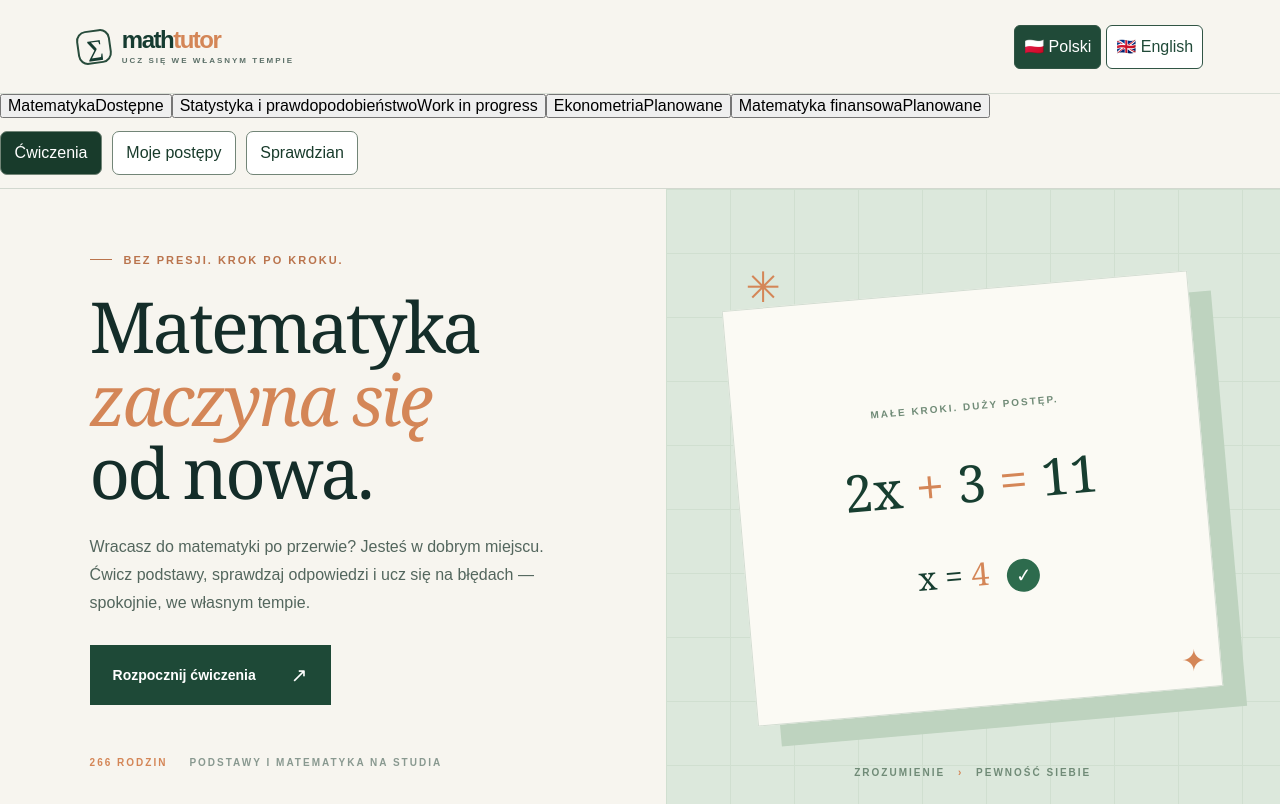
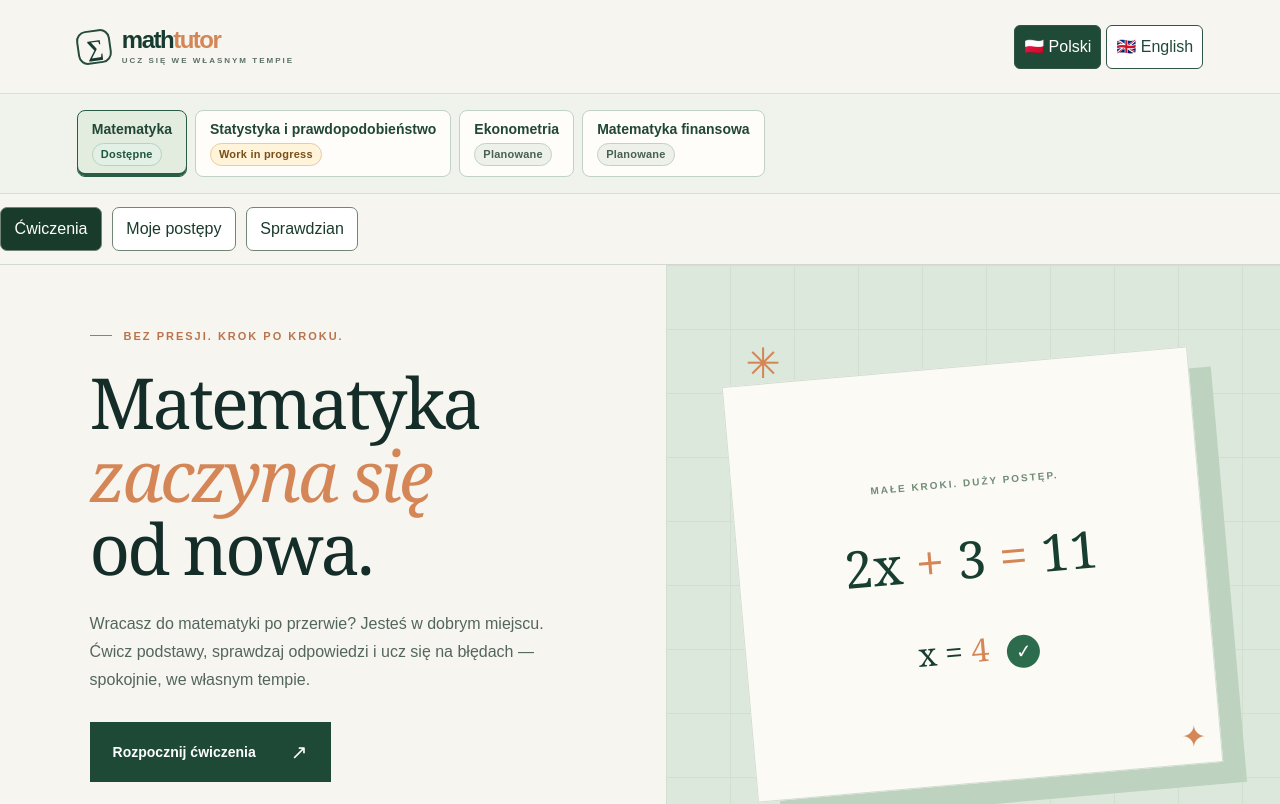
Before and after one commit to eluyz/math-tutor-app, a React (Vite) app: page / in a window 1280 px wide. Shown: the top 804 px of the page. Built offline with nearby package versions, Linux system fonts and the light colour scheme.

Commit message:
feat(roadmap): integrate subject navigation in src/styles.css

```diff
--- a/src/styles.css
+++ b/src/styles.css
@@ -937,3 +937,84 @@ footer p {
   .exercise-layout { grid-template-columns: minmax(0, 1fr); }
   .exercise-panel { min-width: 0; }
 }
+
+/* Subject roadmap: separate public subject navigation from practice/progress modes. */
+.subject-navigation {
+  display: flex;
+  flex-wrap: wrap;
+  gap: 8px;
+  align-items: stretch;
+  padding: 16px clamp(24px, 6vw, 96px);
+  border-bottom: 1px solid #d9dfd6;
+  background: #f0f3eb;
+}
+.subject-navigation button {
+  display: flex;
+  flex-direction: column;
+  justify-content: center;
+  align-items: flex-start;
+  gap: 6px;
+  min-height: 62px;
+  padding: 10px 14px;
+  border: 1px solid #c2d1c5;
+  border-radius: 8px;
+  background: #fffdfa;
+  color: #214736;
+  text-align: left;
+}
+.subject-navigation button[aria-current="page"] {
+  border-color: #285c44;
+  box-shadow: inset 0 -3px #285c44;
+  background: #e2ecdf;
+}
+.subject-navigation button:disabled { opacity: .65; cursor: not-allowed; }
+.subject-nav-label { font-weight: 700; font-size: 14px; }
+.subject-status {
+  display: inline-flex;
+  align-self: flex-start;
+  padding: 3px 8px;
+  border: 1px solid #c2d1c5;
+  border-radius: 999px;
+  font-size: 11px;
+  font-weight: 700;
+  letter-spacing: .02em;
+  line-height: 1.4;
+  color: #486052;
+  background: #edf1e9;
+}
+.subject-status--available { color: #22563d; border-color: #b6d3c0; background: #e2f0e6; }
+.subject-status--in-progress { color: #785019; border-color: #e5cea1; background: #fff3d9; }
+.subject-roadmap-panel {
+  min-height: 580px;
+  padding: clamp(36px, 6vw, 80px) clamp(24px, 7vw, 112px);
+  background: linear-gradient(135deg, #f7f5ef 0%, #e9f0e6 100%);
+}
+.subject-roadmap-inner { max-width: 820px; }
+.subject-roadmap-eyebrow {
+  margin: 0 0 18px;
+  letter-spacing: .16em;
+  color: #9a653c;
+  font-weight: 700;
+  font-size: 11px;
+}
+.subject-roadmap-panel h1 {
+  margin: 22px 0 12px;
+  font-family: Georgia, serif;
+  font-weight: 500;
+  font-size: clamp(36px, 4.5vw, 58px);
+  letter-spacing: -.035em;
+}
+.subject-roadmap-panel h2 { font-size: 19px; margin: 30px 0 12px; }
+.subject-roadmap-panel p { line-height: 1.7; color: #435c50; }
+.subject-roadmap-description { font-size: 17px; }
+.subject-topic-list { padding-left: 22px; line-height: 1.9; }
+.subject-roadmap-disclaimer { padding: 15px 18px; border-left: 3px solid #af9065; background: #fff9ed; }
+.subject-roadmap-link { display: inline-block; margin-top: 16px; font-weight: 700; color: #1e4937; }
+@media (max-width: 700px) {
+  .subject-navigation { display: grid; grid-template-columns: repeat(2, minmax(0, 1fr)); padding: 12px 18px; }
+  .subject-navigation button { padding: 10px; min-width: 0; }
+  .subject-nav-label { font-size: 12px; }
+}
+@media (max-width: 360px) {
+  .subject-navigation { grid-template-columns: 1fr; }
+}
```
